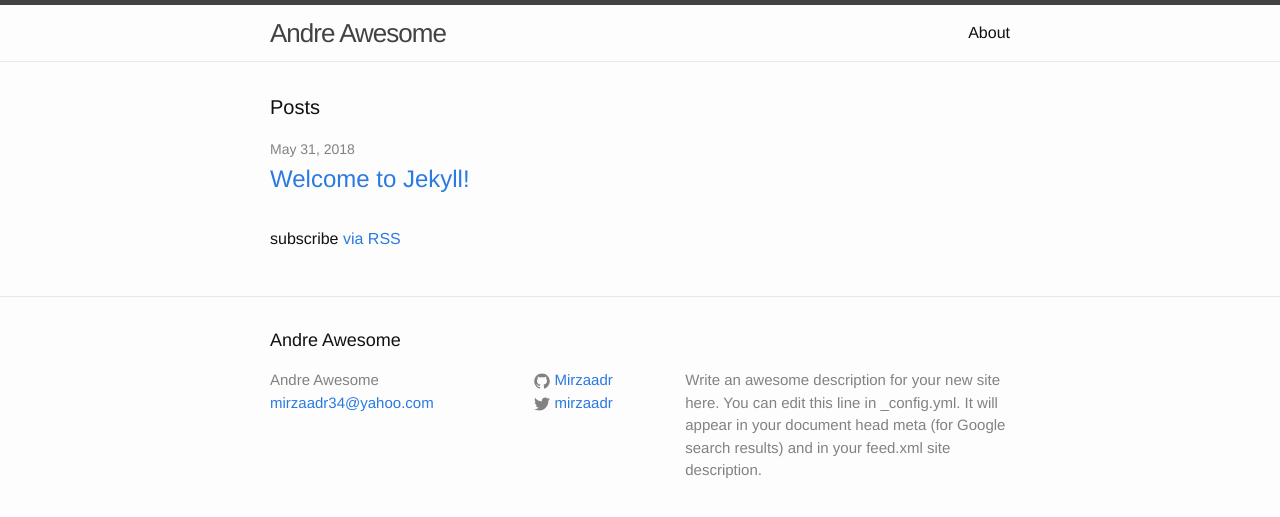
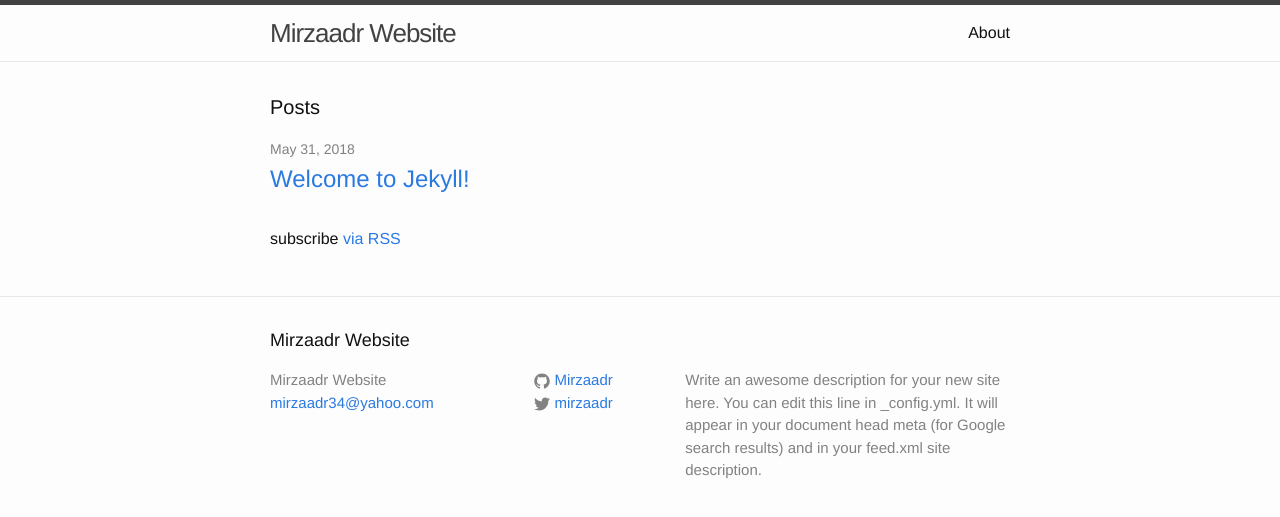
Before and after one commit to Mirzaadr/Mirzaadr.github.io, a Jekyll site: the page built from index.html, in a window 1280 px wide. Shown: the top 517 px of the page. Built offline with Jekyll 4.4.1, drawn with Linux system fonts in a browser that asks for light colours.

Commit message:
update name

```diff
--- a/_config.yml
+++ b/_config.yml
@@ -6,7 +6,7 @@
 # 'jekyll serve'. If you change this file, please restart the server process.
 
 # Site settings
-title: Andre Awesome
+title: Mirzaadr Website
 email: mirzaadr34@yahoo.com
 description: > # this means to ignore newlines until "baseurl:"
   Write an awesome description for your new site here. You can edit this
```
